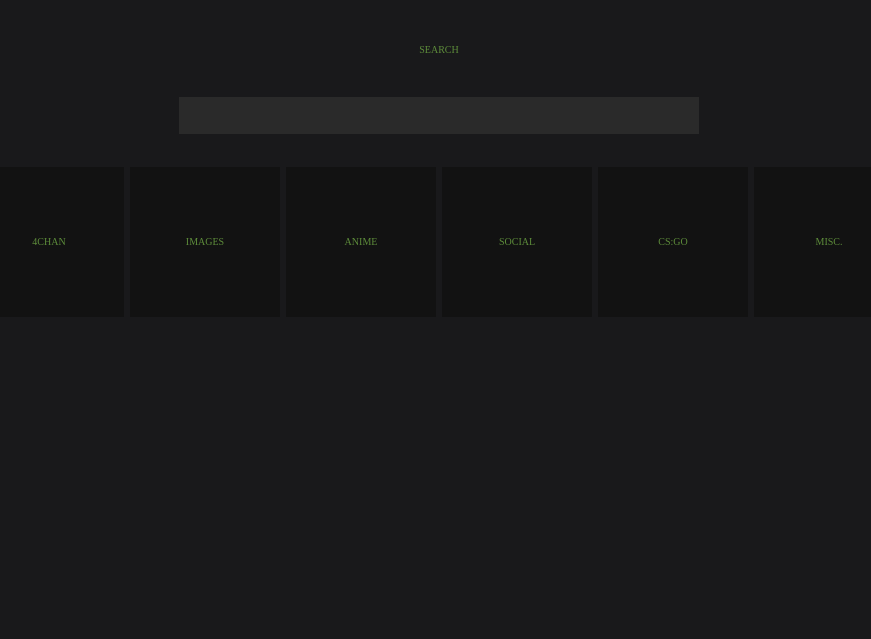
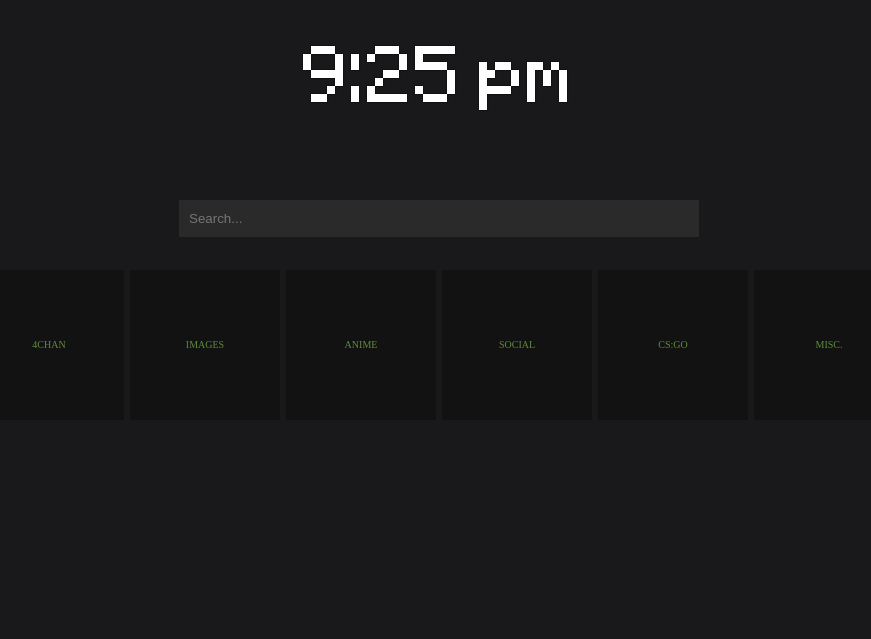
Before and after one commit to Kibur/startpages, a plain HTML site: page index.html in a window 1280 px wide. Shown: the whole page, without its empty margins (201-1072 px from the left). Drawn offline with Linux system fonts and the light colour scheme.

Commit message:
Modified search and added features. Label with "search" removed. Added a clock and greeting Custom font.

```diff
--- /dev/null
+++ b/fonts/font.css
@@ -0,0 +1,9 @@
+@font-face {
+	font-family: "minecraftfont";
+	src: url("./minecraftfont.eot");
+	src: local("minecraftfont"), url("./minecraftfont.woff") format("woff"), url("./minecraftfont.ttf") format("truetype");
+}
+
+.customFont_MC {
+	font-family: "minecraftfont" !important;
+}
--- a/index.html
+++ b/index.html
@@ -5,14 +5,16 @@
 		<meta charset="utf-8">
         <script src="jquery.min.js"></script>
         <script src="main.js"></script>
+		<link rel="stylesheet" type="text/css" href="fonts/font.css">
         <link rel="stylesheet" type="text/css" href="style.css">
     </head>
     <body>
         <div id="bgimg"></div>
+		<div id="clock">0:00 am</div>
+		<div id="greeting">Sleep Well</div>
 		<div id="search">
-	        <label for="searchinput">search</label>
 	        <div class="content">
-	            <input id="searchinput" type="text" autocomplete="off">
+	            <input id="searchinput" type="text" autocomplete="off" placeholder="Search...">
 	        </div>
 	    </div>
         <div id="container">
--- a/main.js
+++ b/main.js
@@ -32,12 +32,6 @@ $.getJSON("config.json", function(data) {
     ];
 
     $("span").css({
-        "fontFamily": cfg[0],
-        "fontSize": cfg[2],
-        "color": cfg[6]
-    });
-
-	$("label").css({
         "fontFamily": cfg[0],
         "fontSize": cfg[2],
         "color": cfg[6]
@@ -109,8 +103,42 @@ window.onresize = function() {
 	evenContainerHeight();
 };
 
+function updateClock() {
+	var currentTime = new Date();
+
+	var currentHours = currentTime.getHours();
+
+	var greeting = "";
+
+	greeting = ((0 <= currentHours) && (currentHours < 6)) ? "Good Night" : "";
+	greeting = ((6 <= currentHours) && (currentHours < 12)) ? "Good Morning" : "";
+	greeting = ((12 <= currentHours) && (currentHours < 18)) ? "Good Afternoon" : "";
+	greeting = ((18 <= currentHours) && (currentHours < 22)) ? "Good Evening" : "";
+	greeting = ((22 <= currentHours) && (currentHours < 24)) ? "Sleep Well" : "";
+
+	var currentMinutes = currentTime.getMinutes();
+	var currentSeconds = currentTime.getSeconds();
+
+	currentMinutes = ((currentMinutes < 10) ? "0" : "") + currentMinutes;
+	currentSeconds = ((currentSeconds < 10) ? "0" : "") + currentSeconds;
+
+	var timeOfDay = (currentHours < 12) ? "am" : "pm";
+
+	currentHours = (currentHours > 12) ? currentHours - 12 : currentHours;
+	currentHours = (currentHours == 0) ? 12 : currentHours;
+
+	var currentTimeString = currentHours + ":" + currentMinutes + " " + timeOfDay;
+
+	document.getElementById("clock").firstChild.nodeValue = currentTimeString;
+	document.getElementById("greeting").firstChild.nodeValue = greeting;
+}
+
 document.addEventListener("DOMContentLoaded", function() {
 	evenContainerHeight();
+	updateClock();
+
+	setInterval("updateClock()", 10000);
+
     document.getElementById("searchinput").addEventListener("keypress", function search(a) {
         var key = a.keyCode;
 
@@ -193,10 +221,10 @@ function expand() {
     var icount = this.getElementsByTagName("input").length;
 
     if (icount >= 1) {
-        this.style.height = (300 + 37 * icount) + "px";
+        this.style.height = (220 + 37 * icount) + "px";
     }
     else {
-        this.style.height = (300 + 25 * acount) + "px";
+        this.style.height = (220 + 25 * acount) + "px";
     }
 
     if (window.cfg_bool[0]) {
--- a/style.css
+++ b/style.css
@@ -50,15 +50,30 @@ span {
 	text-transform: uppercase;
 }
 
+#clock, #greeting {
+	font-family: "minecraftfont";
+	color: #ffffff;
+	text-shadow: 0 0 2px #000000;
+	text-align: center;
+	width: 100%;
+}
+
+#clock {
+	font-size: 4em;
+	height: 100px;
+	margin: 30px 0 0 0;
+}
+
+#greeting {
+	font-size: 1.5em;
+	height: 75px;
+	margin: -15px 0 -10px 0;
+}
+
 #search {
 	margin: 10px 0 30px 0;
 	text-align: center;
 	line-height: 75px;
-}
-
-label {
-	text-align: left;
-	text-transform: uppercase;
 }
 
 #searchinput {
```
Also changed, not shown: fonts/minecraftfont.ttf (added), fonts/minecraftfont.woff (added), 1 other file.
